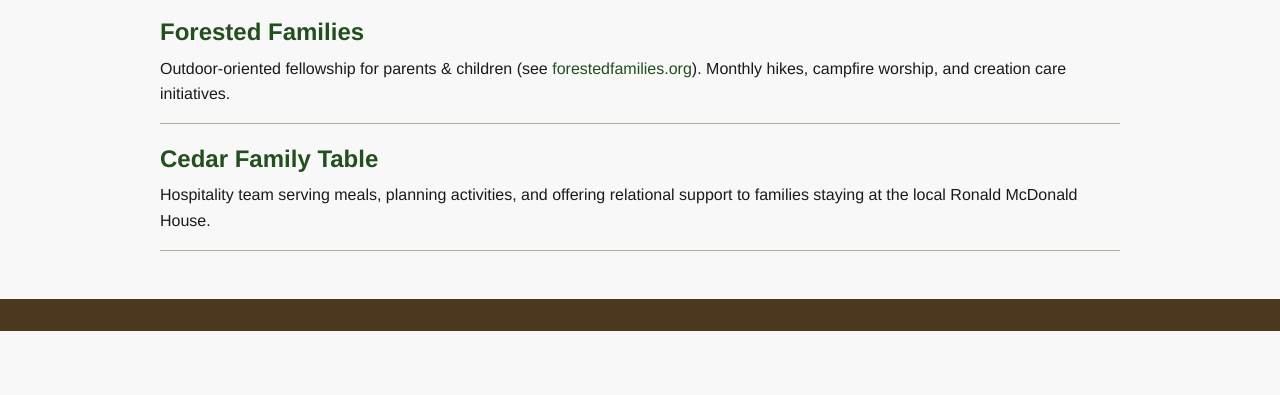
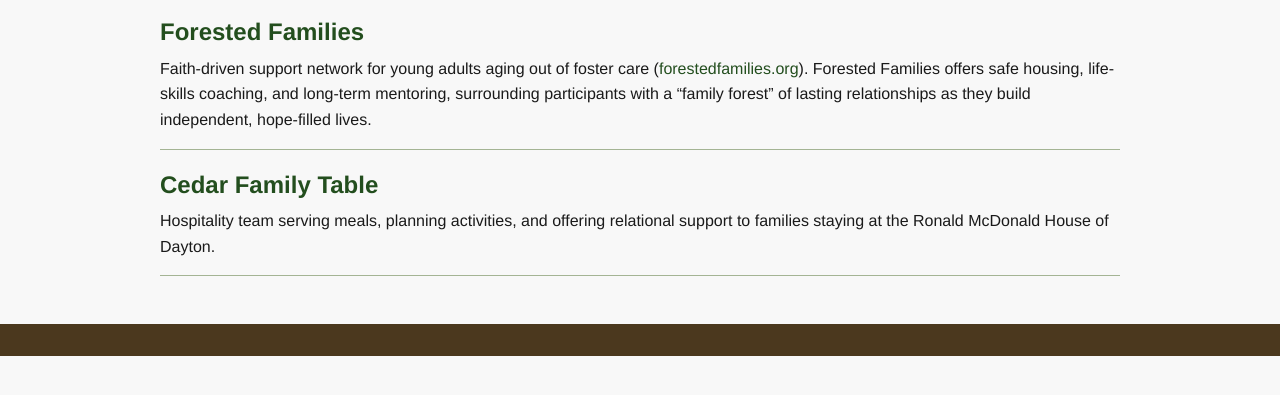
Before and after one commit to 0xBEAKER/witnesstree, a plain HTML site: page microchurches.html in a window 1280 px wide. Shown: the part 105-500 px from the top of the page. Drawn offline with Linux system fonts and the light colour scheme.

Commit message:
Fixing errors

```diff
--- a/microchurches.html
+++ b/microchurches.html
@@ -13,7 +13,7 @@
   <h1>Microchurches</h1>
 
   <p>
-    Each microchurch is a <strong>missional community</strong>—10-40 disciples who gather,
+    Each microchurch is a <strong>missional community</strong>—1-40 disciples who gather,
     grow, and serve around a focused call. All share the same gospel roots while
     expressing faith in highly contextual ways.
   </p>
@@ -22,17 +22,20 @@
     <article>
       <h2>Forested Families</h2>
       <p>
-        Outdoor-oriented fellowship for parents &amp; children (see
-        <a href="https://www.forestedfamilies.org" target="_blank" rel="noopener">forestedfamilies.org</a>).
-        Monthly hikes, campfire worship, and creation care initiatives.
+      Faith-driven support network for young adults aging out of foster care
+      (<a href="https://www.forestedfamilies.org" target="_blank" rel="noopener">forestedfamilies.org</a>).
+      Forested Families offers safe housing, life-skills coaching, and long-term mentoring,
+      surrounding participants with a “family forest” of lasting relationships as they
+      build independent, hope-filled lives.
       </p>
     </article>
+
 
     <article>
       <h2>Cedar Family Table</h2>
       <p>
         Hospitality team serving meals, planning activities, and offering relational support
-        to families staying at the local Ronald McDonald House.
+        to families staying at the Ronald McDonald House of Dayton.
       </p>
     </article>
 
```
Also changed, not shown: gatherings.html (+1 -1 lines).
